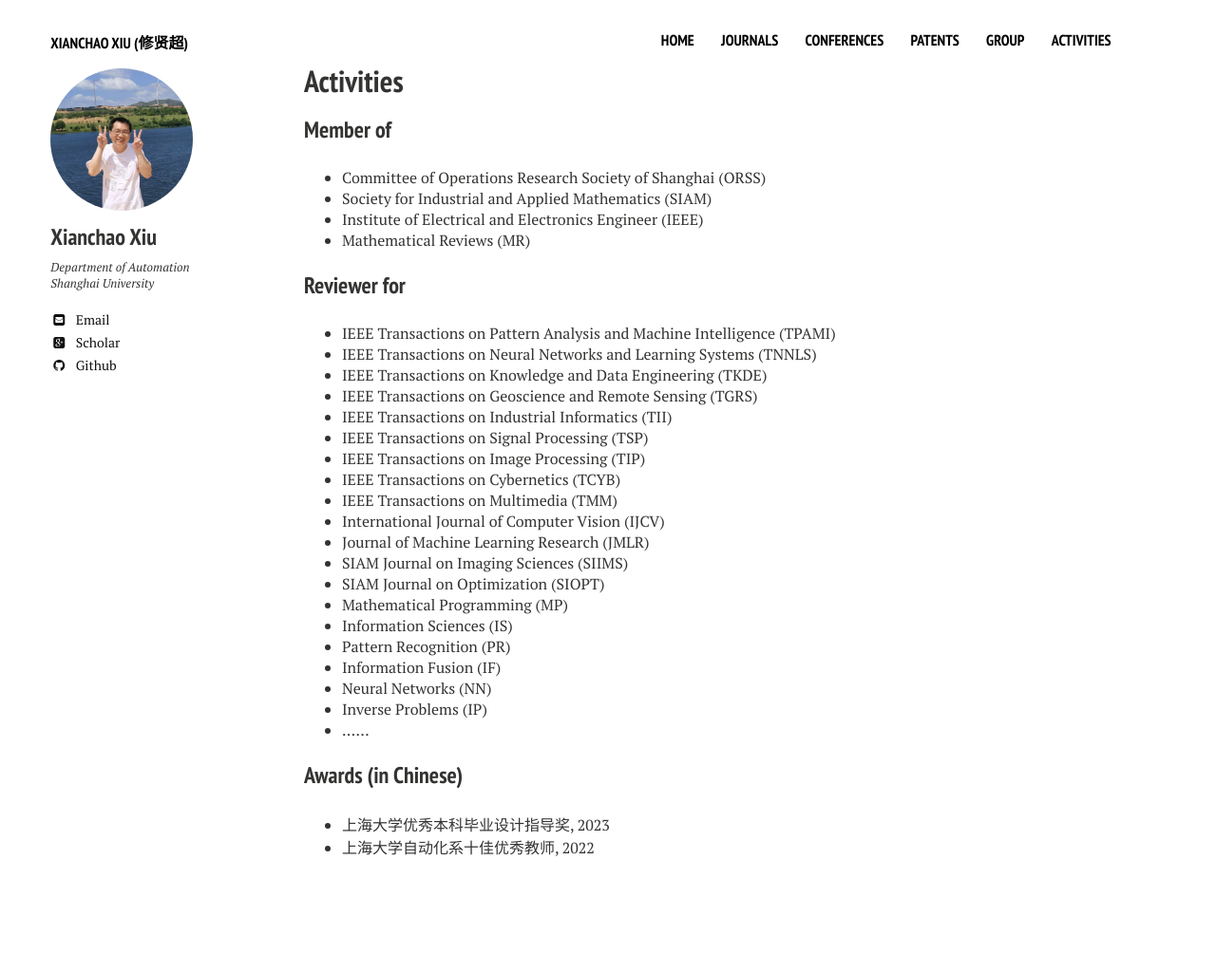
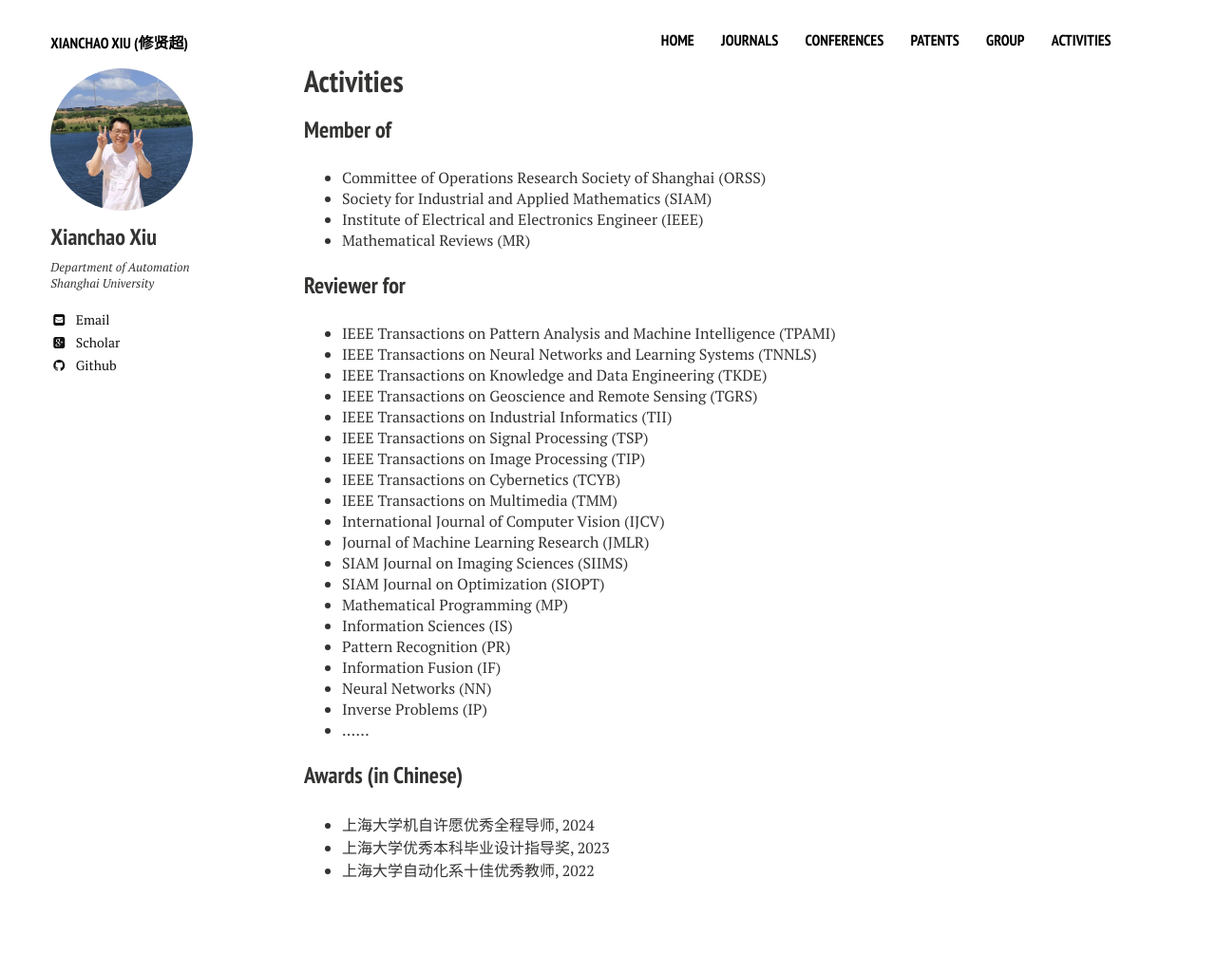
Before and after one commit to xianchaoxiu/xianchaoxiu.github.io, a Jekyll site: the page built from activities/index.md, in a window 1280 px wide. Shown: the whole page at 95% size. Built offline with Jekyll 4.4.1, drawn with Linux system fonts in a browser that asks for light colours; nearby versions of some CDN libraries; before the commit the page ends 1000 px from its top, so only the background shows below that.

Commit message:
Update index.md

```diff
--- a/activities/index.md
+++ b/activities/index.md
@@ -38,7 +38,7 @@ share: false
 * ......
 
 
-
 ### Awards (in Chinese)
+* 上海大学机自许愿优秀全程导师, 2024 <br>
 * 上海大学优秀本科毕业设计指导奖, 2023 <br>
 * 上海大学自动化系十佳优秀教师, 2022 <br>
```
